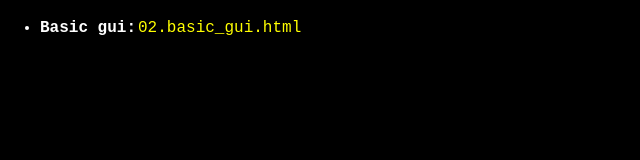
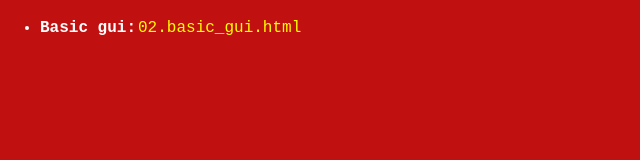
Before and after one commit to Pradeeshhu/EurekaXR, a plain HTML site: page index.html in a window 1280 px wide. Shown: the whole page, without its empty margins (0-640 px from the left). Drawn offline with Linux system fonts and the light colour scheme.

Commit message:
Update style.css

```diff
--- a/style.css
+++ b/style.css
@@ -1,6 +1,6 @@
 body {
 	margin: 0;
-	background-color: #000;
+	background-color: #c01010;
 	color: #fff;
 	font-family: Monospace;
 	font-size: 16px;
```
